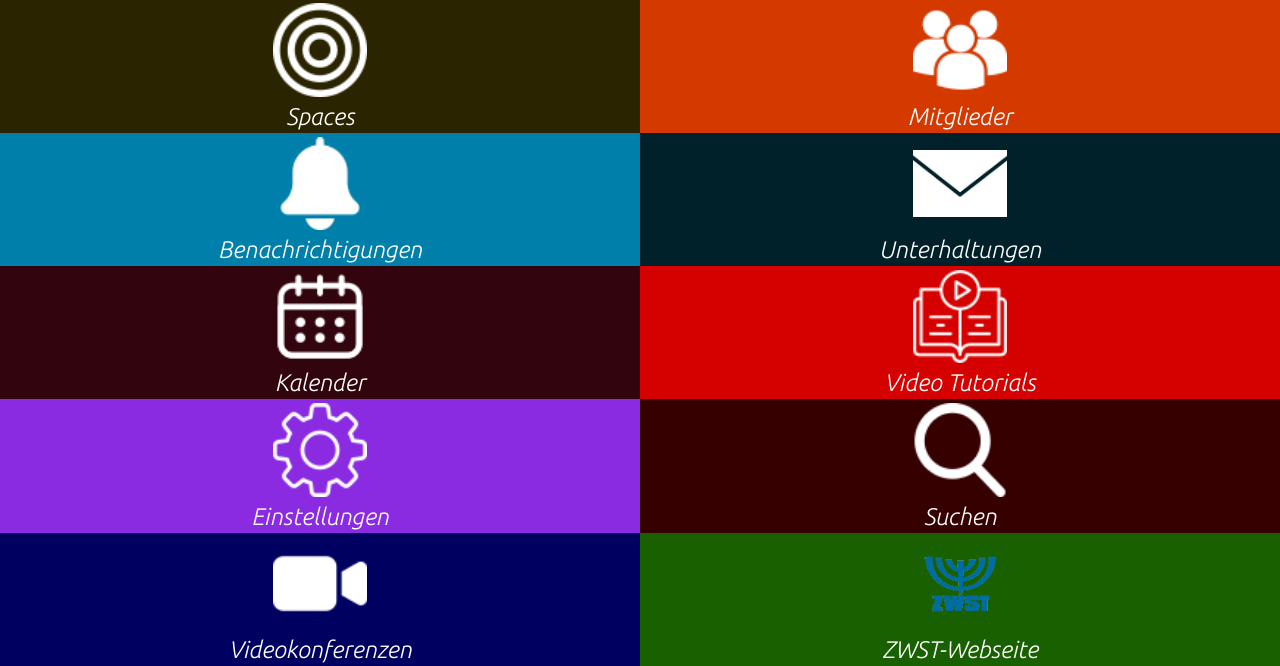
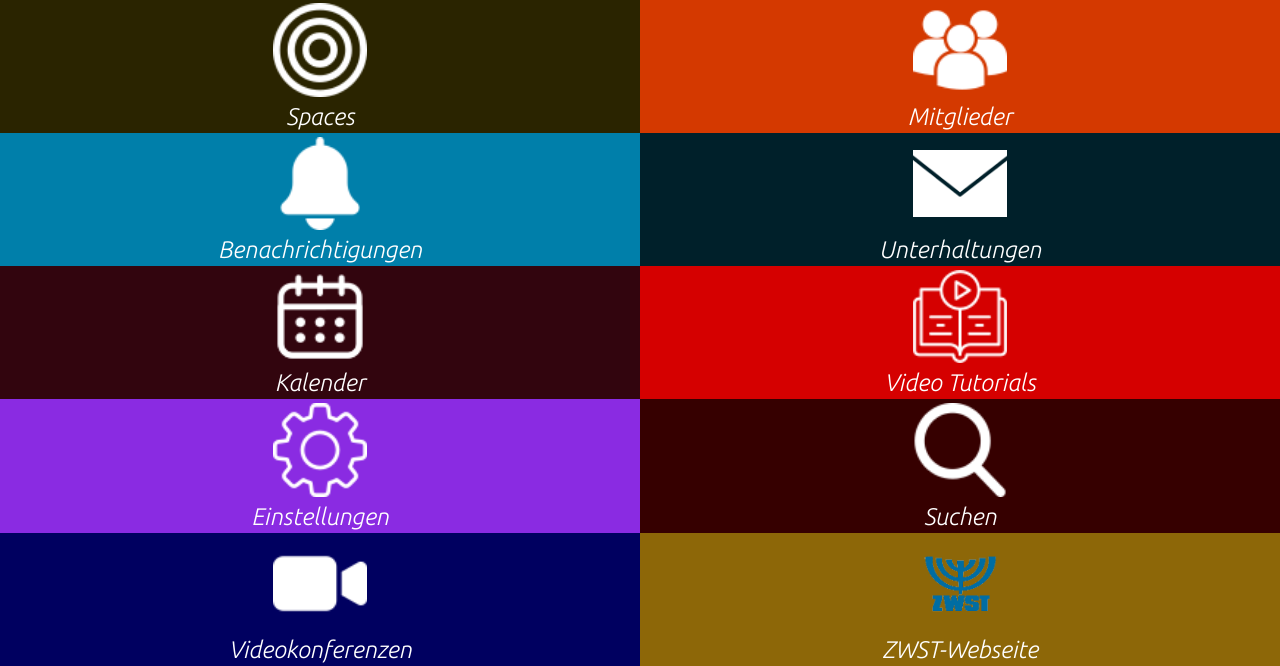
Before and after one commit to JimiDDU/Gesher-chatbot, a plain HTML site: page index.html in a window 1280 px wide. Shown: the part 134-800 px from the top of the page. Drawn offline with Linux system fonts and the light colour scheme.

Commit message:
second last

```diff
--- a/style.css
+++ b/style.css
@@ -82,7 +82,7 @@ img{
 }
 
 .box12{
-    background-color: #186000;
+    background-color: #8D6708;
 }
 
 .box:hover p{
```
